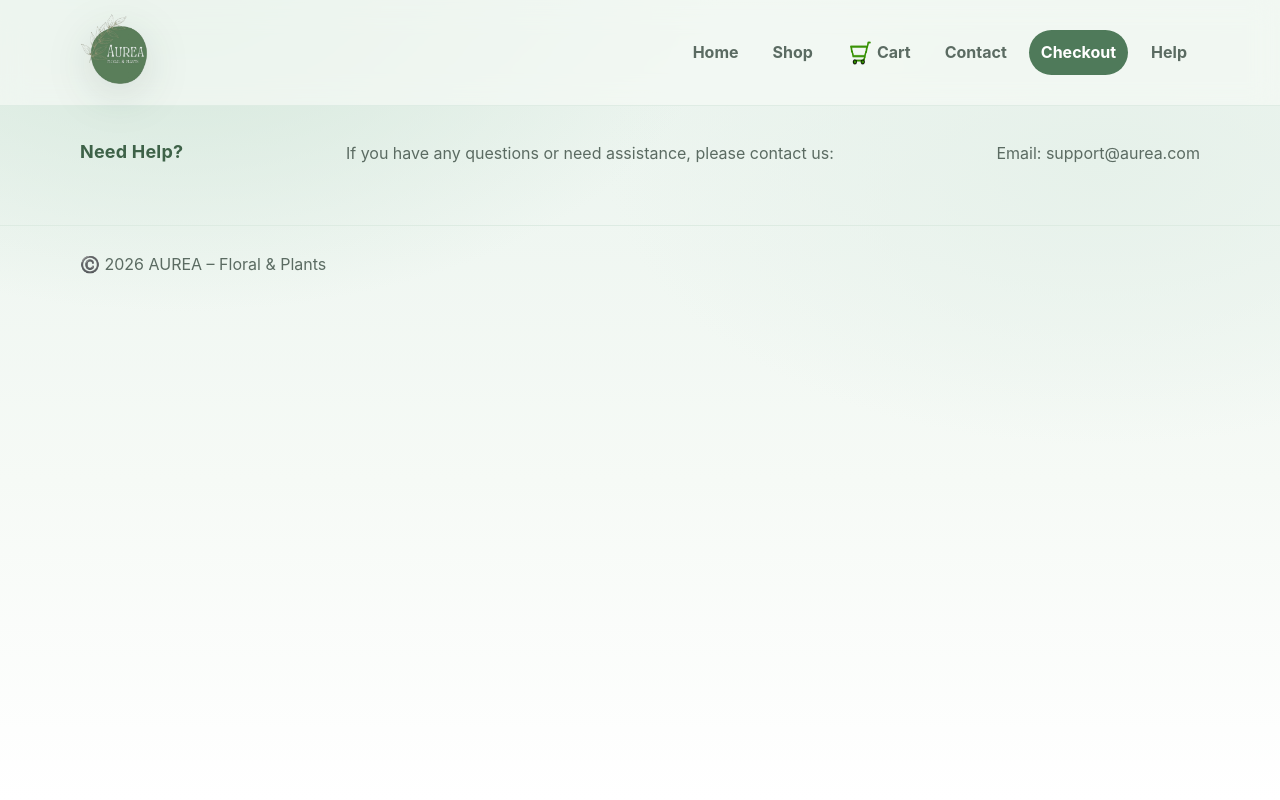
After one commit to Dhaiiiii/AUREA-PlantStore, a PHP site: page /help.php in a window 1280 px wide. The commit adds this page. Run offline with PHP 8.4, Linux system fonts and the light colour scheme.

Commit message:
cart logo and help page

```diff
--- a/assets/css/styles.css
+++ b/assets/css/styles.css
@@ -117,6 +117,10 @@ img{max-width:100%;display:block}
   color: white;
 }
 .btn--ghost:hover{filter: brightness(1.08); transform: translateY(-1px)}
+
+.btn--danger:hover {
+    background-color: #c0392b;
+}
 
 .hero__stats{
   position:absolute; left: 18px; right: 18px; bottom: 16px;
--- a/cart.php
+++ b/cart.php
@@ -120,9 +120,10 @@ if (empty($cartItems)) {
     <nav class="nav" aria-label="Main">
       <a href="index.php">Home</a>
       <a href="index.php#plants">Shop</a>
-      <a href="cart.php">Cart <?php if ($cartCount > 0) echo '(' . $cartCount . ')'; ?></a>
+      <a href="cart.php" style="display:flex; align-items:center; gap:6px;"><img src="assets/images/cart_logo.png" alt="Cart" style="width:24px; height:24px;"> Cart <?php if ($cartCount > 0) echo '(' . $cartCount . ')'; ?></a>
       <a href="contact.php">Contact</a>
       <a class="cta" href="checkout.php">Checkout</a>
+      <a class="btn btn--secondary" href="help.php">Help</a>
     </nav>
   </div>
 </header>
@@ -137,7 +138,7 @@ if (empty($cartItems)) {
 
       <?php if (!empty($cartItems)): ?>
         <div style="display:flex; gap:10px; flex-wrap:wrap;">
-          <a class="btn btn--ghost" href="cart.php?action=clear">Delete all</a>
+          <a class="btn btn--danger" href="cart.php?action=clear">Delete all</a>
           <a class="btn btn--primary" href="checkout.php">Go to checkout</a>
         </div>
       <?php endif; ?>
--- a/checkout.php
+++ b/checkout.php
@@ -1,6 +1,7 @@
 <?php
 session_start();
 include 'db.php';
+
 
 if (!isset($_SESSION['cart'])) {
     $_SESSION['cart'] = [];
@@ -82,9 +83,10 @@ $total = $subtotal + $delivery - $discount;
     <nav class="nav" aria-label="Main">
       <a href="index.php">Home</a>
       <a href="index.php#plants">Shop</a>
-      <a href="cart.php">Cart <?php if ($cartCount > 0) echo '(' . $cartCount . ')'; ?></a>
+      <a href="cart.php" style="display:flex; align-items:center; gap:6px;"><img src="assets/images/cart_logo.png" alt="Cart" style="width:24px; height:24px;"> Cart <?php if ($cartCount > 0) echo '(' . $cartCount . ')'; ?></a>
       <a href="contact.php">Contact</a>
       <a class="cta" href="checkout.php">Checkout</a>
+      <a class="btn btn--secondary" href="help.php">Help</a>
     </nav>
   </div>
 </header>
--- a/contact.php
+++ b/contact.php
@@ -36,6 +36,7 @@ session_start();
   <div class="container topbar__inner">
     <a class="brand" href="index.php" aria-label="Home">
       <img class="brand__logo" src="assets/images/logo.png" alt="Aurea Floral & Plants logo">
+
     </a>
     <nav class="nav" aria-label="Main">
       <a href="index.php">Home</a>
@@ -44,6 +45,7 @@ session_start();
       <a href="cart.php">Cart</a>
       <a href="contact.php">Contact</a>
       <a class="cta" href="cart.php">Checkout</a>
+      <a class="btn btn--secondary" href="help.php">Help</a>
     </nav>
   </div>
 </header>
--- /dev/null
+++ b/help.php
@@ -0,0 +1,50 @@
+<?php
+// help.php
+session_start();
+include 'db.php';
+?>
+<!doctype html>
+<html lang="en">
+<head>
+  <meta charset="UTF-8">
+  <meta name="viewport" content="width=device-width,initial-scale=1">
+  <title>AUREA – Help</title>
+  <link rel="stylesheet" href="assets/css/styles.css">
+</head>
+<body>
+
+<header class="topbar">
+  <div class="container topbar__inner">
+    <a class="brand" href="index.php" aria-label="Home">
+      <img class="brand__logo" src="assets/images/logo.png" alt="Aurea Floral & Plants logo">
+    </a>
+    <nav class="nav" aria-label="Main">
+      <a href="index.php">Home</a>
+      <a href="index.php#plants">Shop</a>
+      <a href="cart.php" style="display:flex; align-items:center; gap:6px;">
+        <img src="assets/images/cart_logo.png" alt="Cart" style="width:24px; height:24px;">
+        Cart <?php if (isset($_SESSION['cart']) && count($_SESSION['cart']) > 0) echo '(' . array_sum($_SESSION['cart']) . ')'; ?>
+      </a>
+      <a href="contact.php">Contact</a>
+      <a class="cta" href="checkout.php">Checkout</a>
+      <a class="btn btn--secondary" href="help.php">Help</a>
+    </nav>
+  </div>
+</header>
+
+<section class="section">
+  <div class="container">
+    <div class="section__head">
+      <h2>Need Help?</h2>
+      <p>If you have any questions or need assistance, please contact us:</p>
+      <p>Email: <a href="mailto:support@aurea.com">support@aurea.com</a></p>
+    </div>
+  </div>
+</section>
+
+<footer class="footer">
+  <div class="container">©️ 2026 AUREA – Floral & Plants</div>
+</footer>
+
+</body>
+</html>
--- a/index.php
+++ b/index.php
@@ -30,9 +30,10 @@ $orderSuccess = isset($_GET['order']) && $_GET['order'] === 'success';
     <nav class="nav" aria-label="Main">
       <a href="index.php">Home</a>
       <a href="#plants">Shop</a>
-      <a href="cart.php">Cart <?php if ($cartCount > 0) echo '(' . $cartCount . ')'; ?></a>
+      <a href="cart.php" style="display:flex; align-items:center; gap:6px;"><img src="assets/images/cart_logo.png" alt="Cart" style="width:24px; height:24px;"> Cart <?php if ($cartCount > 0) echo '(' . $cartCount . ')'; ?></a>
       <a href="contact.php">Contact</a>
       <a class="cta" href="checkout.php">Checkout</a>
+      <a class="btn btn--secondary" href="help.php">Help</a>
     </nav>
   </div>
 </header>
```
Also changed, not shown: assets/images/cart_logo.png (added).
